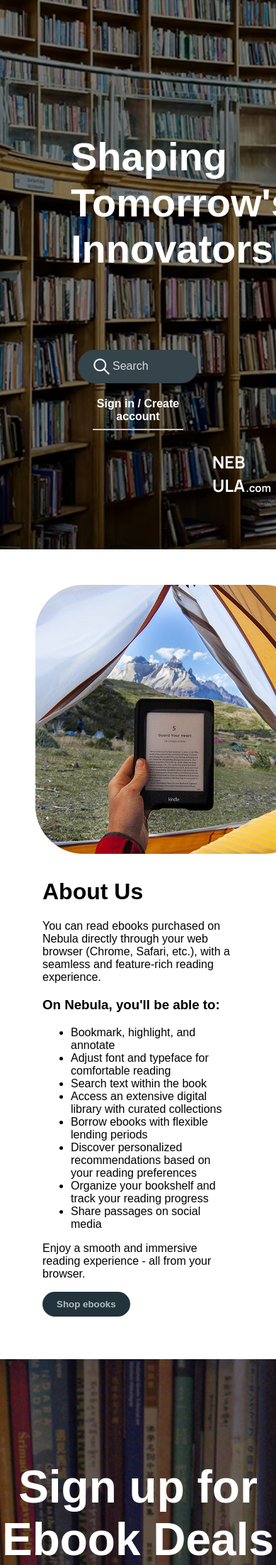
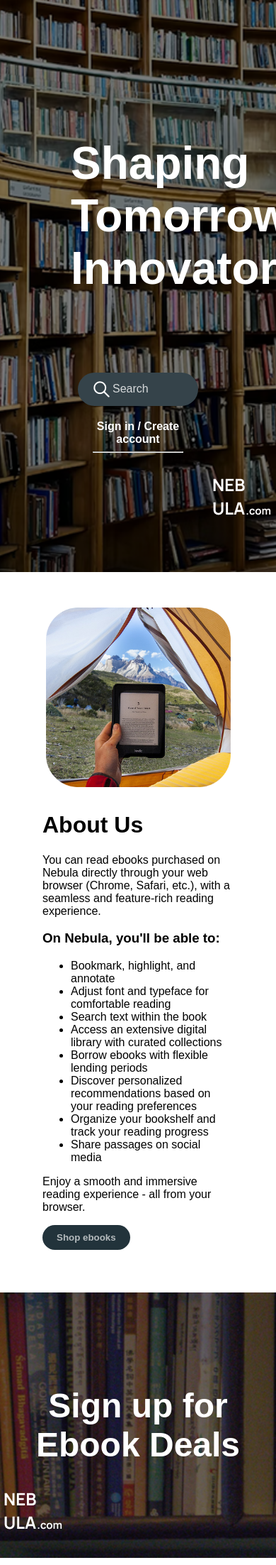
Before and after one commit to jc-sh4llow/nebula, a PHP site: page / in a window 390 px wide; the page is wider, and only the part inside the window is pictured. Shown: the part 100-2305 px from the top of that part at 71% size. Run offline with PHP 8.4, Linux system fonts and the light colour scheme.

Commit message:
finalized mobile compatibility

```diff
--- a/index-style.css
+++ b/index-style.css
@@ -269,7 +269,7 @@
   }
 
   .footer-column3 {
-    background-color: #666;
+    border: 2px dashed red;
   }*/
 
   .footer-icons{
@@ -347,6 +347,17 @@
     .mn-bd-aboutus{
       display: flex;
       flex-direction: column;
+    }
+
+    .about-image{
+      justify-content: center;
+      align-items: center;
+      width: 100%;
+    }
+
+    .about-image img{
+      width: 100%;
+      height: auto;
     }
 
     .about-content{
@@ -433,12 +444,244 @@
 
   @media (max-width: 768px) {
     /* Smartphones */
+    .mn-bd-header{
+      display: flex;
+      flex-direction: column;
+      text-align: center;
+    }
+
+    .header-words h1{
+      font-size: 3.5rem;
+      margin-bottom: 100px;
+    }
+
+    .mn-bd-aboutus{
+      display: flex;
+      flex-direction: column;
+    }
+
+    .about-image{
+      justify-content: center;
+      align-items: center;
+      width: 100%;
+    }
+
+    .about-content{
+      width: 100%;
+    }
+
+    .simple-btn{
+      text-align: center;
+    }
+
+    .mn-bd-signup{
+      padding-top: 100px;
+      padding-bottom: 100px;
+      background-image: url('index-images/image.png');
+      background-size: cover;
+    }
+
+    .signupcontent h1{
+      font-size: 3rem;
+    }
+
+    .footer{
+      display: flex;
+      flex-direction: column;
+      gap: 0px;
+    }
+
+    .footer-column{
+      padding: 0px;
+      text-align: center;
+      align-items: center;
+    }
+
+    .footer-icons{
+      justify-content: center;
+    }
+
+    .footer-column ul,
+    .footer-column p {
+      display: none;
+    }
+
+    .footer-column ul.footer-dropdown-open,
+    .footer-column p.footer-dropdown-open {
+      display: block;
+    }
+
+    .footer-column h3::after {
+      font-size: 0.8rem;
+      color: #aaa;
+    }
+
+    .footer h3{
+      margin: 10px;
+    }
+
+
+    .menu-space {
+      display: none;
+      flex-direction: column;
+      background-color: #eee;
+      position: absolute;
+      top: 100%;
+      left: 0;
+      width: 100%;
+      padding: 1rem 0;
+      z-index: 999;
+    }
+
+    .menu-space.show {
+      display: flex;
+    }
+
+    .menu-space a {
+      padding: 1rem;
+      text-align: center;
+      border-top: 1px solid #ccc;
+    }
+
+    .hamburger {
+      margin-left: auto;
+    }
   }
 
   @media (max-width: 992px) {
     /* Tablet portrait */
+    .mn-bd-header{
+      display: flex;
+      flex-direction: column;
+      text-align: center;
+    }
+
+    .header-words h1{
+      font-size: 3.5rem;
+      margin-bottom: 100px;
+    }
+
+    .mn-bd-aboutus{
+      display: flex;
+      flex-direction: column;
+    }
+
+    .about-image{
+      justify-content: center;
+      align-items: center;
+      width: 100%;
+    }
+
+    .about-content{
+      width: 100%;
+    }
+
+    .simple-btn{
+      text-align: center;
+    }
+
+    .mn-bd-signup{
+      padding-top: 100px;
+      padding-bottom: 100px;
+      background-image: url('index-images/image.png');
+      background-size: cover;
+    }
+
+    .signupcontent h1{
+      font-size: 3rem;
+    }
+
+    .footer{
+      display: flex;
+      flex-direction: column;
+      gap: 0px;
+    }
+
+    .footer-column{
+      padding: 0px;
+      text-align: center;
+      align-items: center;
+    }
+
+    .footer-icons{
+      justify-content: center;
+    }
+
+    .footer-column ul,
+    .footer-column p {
+      display: none;
+    }
+
+    .footer-column ul.footer-dropdown-open,
+    .footer-column p.footer-dropdown-open {
+      display: block;
+    }
+
+    .footer-column h3::after {
+      font-size: 0.8rem;
+      color: #aaa;
+    }
+
+    .footer h3{
+      margin: 10px;
+    }
+
+
+    .menu-space {
+      display: none;
+      flex-direction: column;
+      background-color: #eee;
+      position: absolute;
+      top: 100%;
+      left: 0;
+      width: 100%;
+      padding: 1rem 0;
+      z-index: 999;
+    }
+
+    .menu-space.show {
+      display: flex;
+    }
+
+    .menu-space a {
+      padding: 1rem;
+      text-align: center;
+      border-top: 1px solid #ccc;
+    }
+
+    .hamburger {
+      margin-left: auto;
+    }
   }
 
   @media (max-width: 1200px){
     /* Tablet landscape */
+    .header-words h1{
+      font-size: 4rem;
+    }
+
+    .mn-bd-aboutus{
+      display: flex;
+      justify-content: center;
+      align-items: center;
+    }
+
+    .about-image{
+      justify-content: center;
+      align-items: center;
+      width: 100%;
+    }
+
+    .about-image img{
+      width: 90%;
+      height: auto;
+    }
+
+    .about-content{
+      width: 100%;
+    }
+
+    .footer-column3 {
+      padding-left: 30px;
+    }
   }
```
